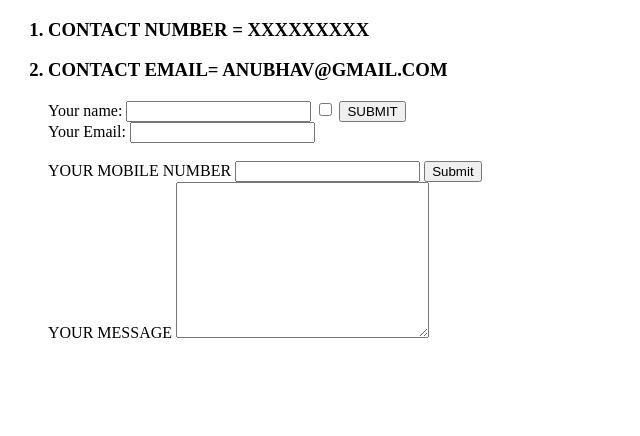
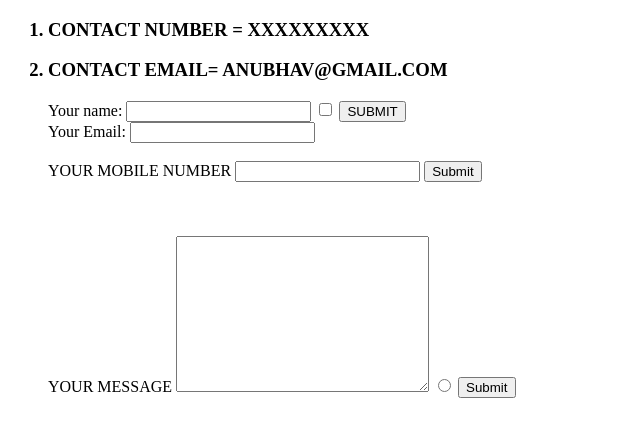
Before and after one commit to ANUBHAVYADAV101/resume, a plain HTML site: page contactme.html in a window 1280 px wide. Shown: the whole page, without its empty margins (0-640 px from the left). Drawn offline with Linux system fonts and the light colour scheme.

Commit message:
Update contactme.html

```diff
--- a/contactme.html
+++ b/contactme.html
@@ -15,13 +15,17 @@
      <input type="text"><br><br>
     <label for="your mobile number">YOUR MOBILE NUMBER</lable>
     <input type="text">
-        <input type="submit"><br>
+        <input type="submit"><br><br><br><br>
     <label for="message">YOUR MESSAGE</label>
 
 
 
 <textarea name="name"  cols="29" rows="10"></textarea>
 </label>
+    <input type="radio">
+   <input type="submit">
+
+
 </form>
 
 </head>
```
